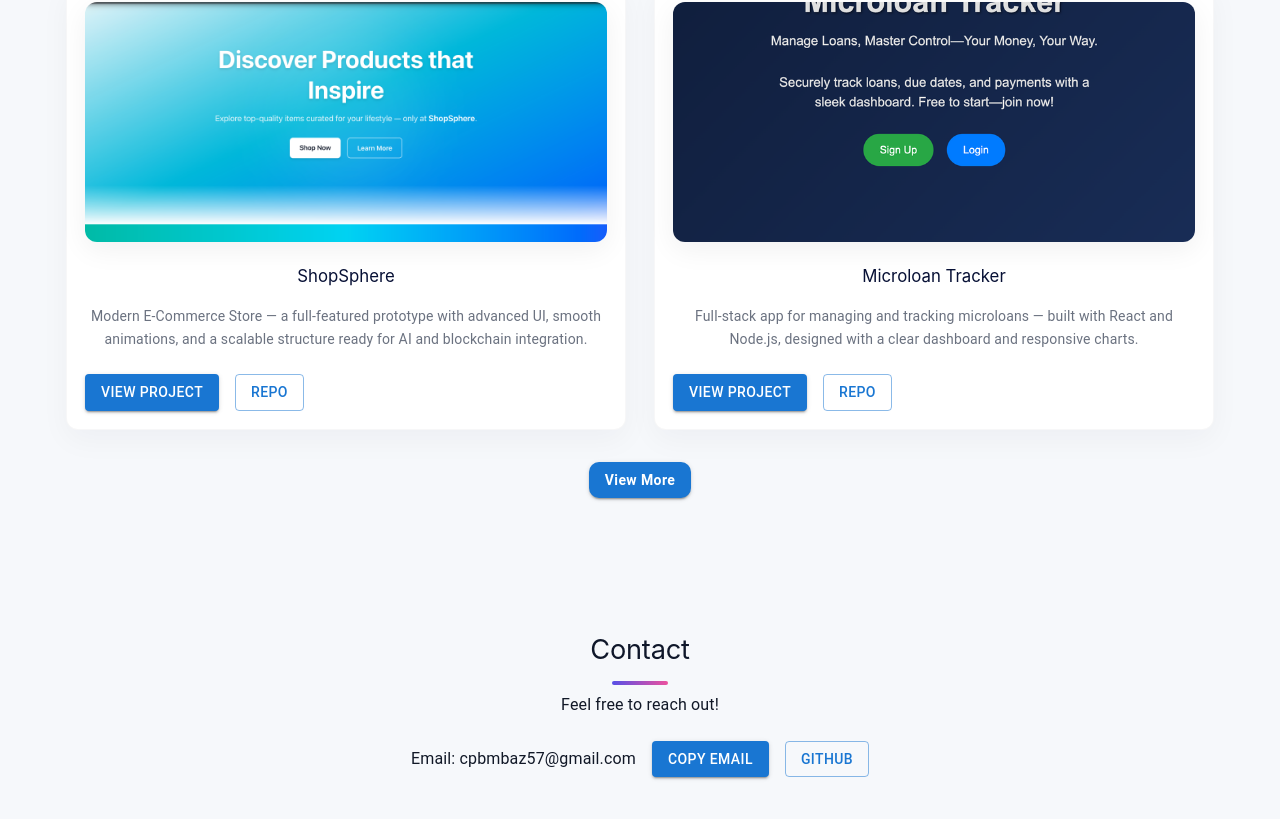
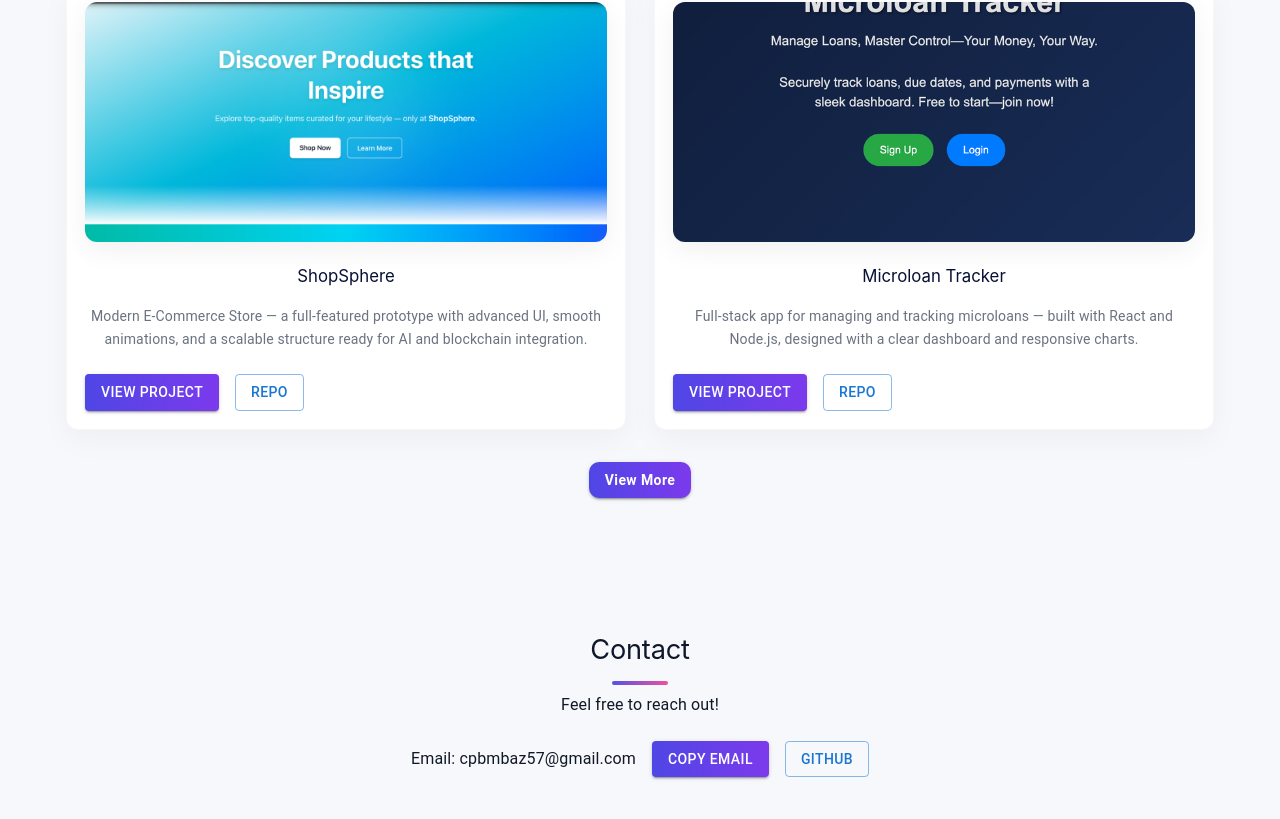
Before and after one commit to ConradPB/portfolio-react-update, a React (Vite) app in the folder portfolio/: page / in a window 1280 px wide. Shown: the part 1098-1917 px from the top of the page. Built offline with nearby package versions, Linux system fonts and the light colour scheme.

Commit message:
buttons styled

```diff
--- a/portfolio/src/index.css
+++ b/portfolio/src/index.css
@@ -229,3 +229,22 @@ h2::after{
 }
 .project-tile h3 { font-size: 1.05rem; color: #071035; }
 .project-tile p, .project-tile .MuiTypography-body2 { color: var(--muted); line-height:1.6; }
+
+/* ---------- BUTTONS ---------- */
+.project-button{
+  border-radius: 10px;
+  font-weight: 700;
+  text-transform: none;
+  transition: transform .18s ease, box-shadow .18s ease, background-color .18s ease;
+}
+
+/* primary filled button style (used on featured cards) */
+.MuiButton-contained {
+  background: linear-gradient(90deg, var(--indigo-700), var(--purple-600));
+  color: white;
+  box-shadow: 0 10px 30px rgba(79,70,229,0.12);
+}
+.MuiButton-contained:hover {
+  box-shadow: 0 18px 46px rgba(124,58,237,0.14);
+  transform: translateY(-2px);
+}
```
